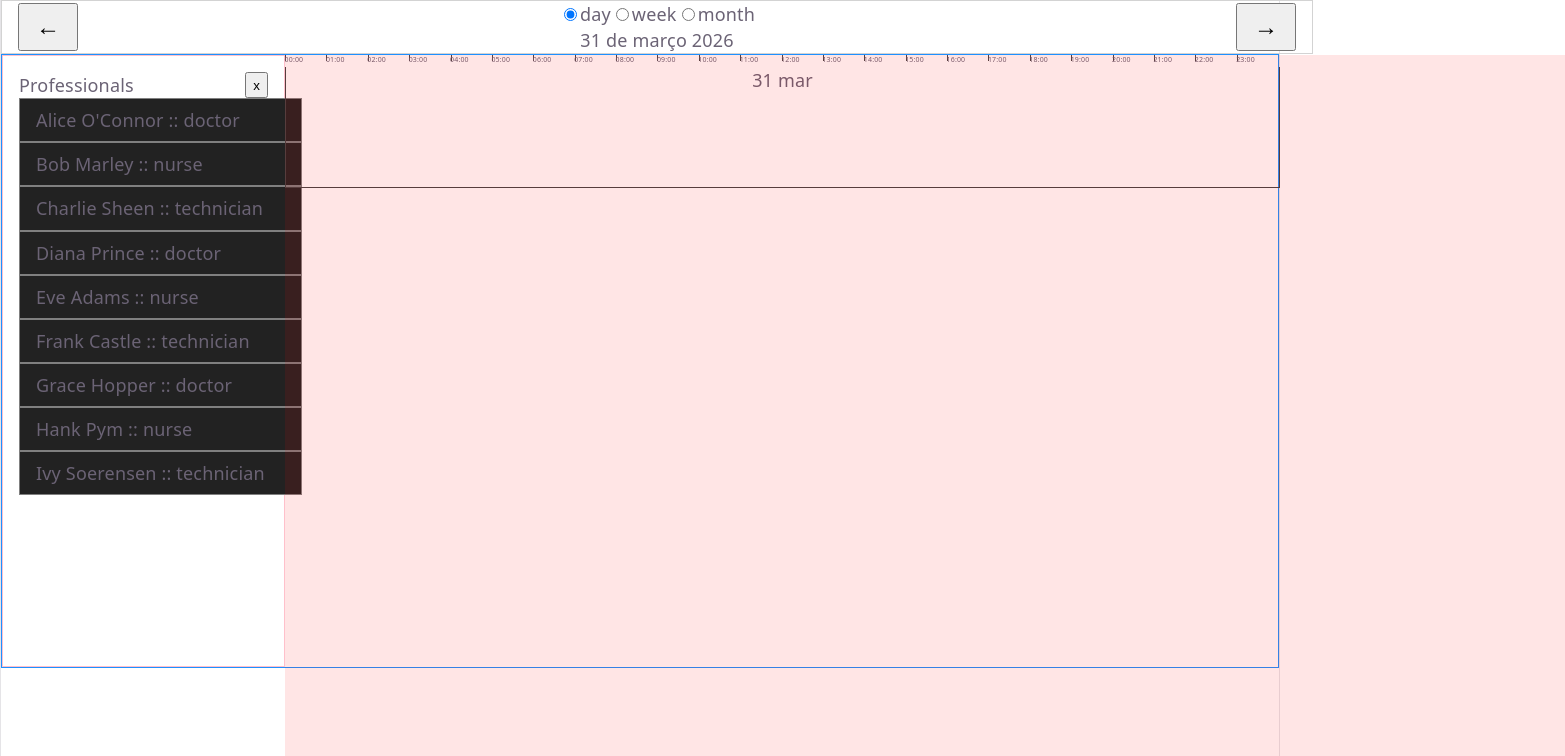
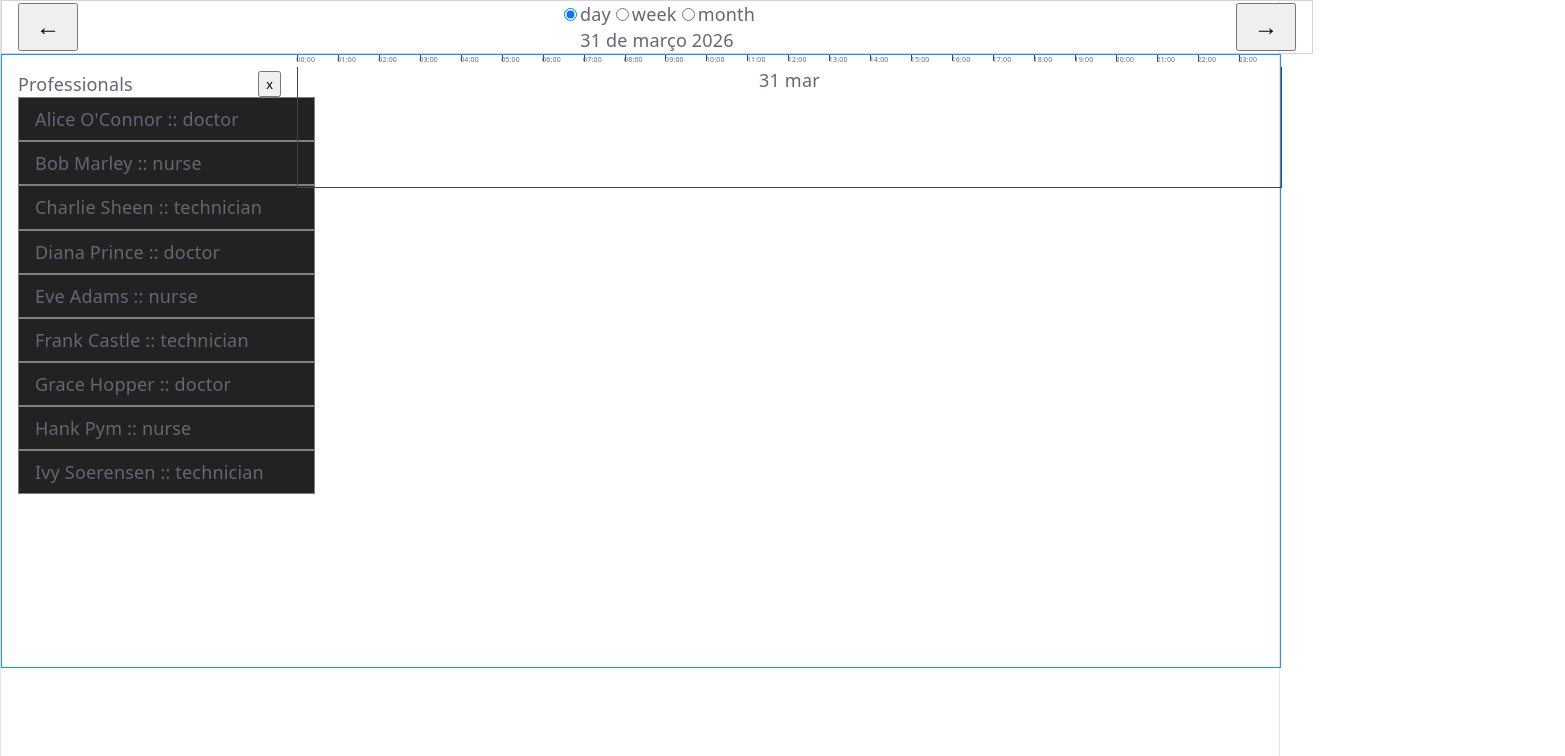
Before and after one commit to mrChernicharo/dnd-test, a React (Vite) app: page / in a window 1280 px wide. Shown: the top 756 px of the page, 1565 px wide, since content can reach past the window. Built offline with nearby package versions, Linux system fonts and the light colour scheme.

Commit message:
CSS hell

```diff
--- a/src/Shifts3.css
+++ b/src/Shifts3.css
@@ -1,5 +1,13 @@
 @scope (.shifts-3) {
   --header-height: 40px;
+
+  --sidebar-width-open: 320px;
+  --sidebar-width-closed: 60px;
+
+  --mobile-bottom-height-open: 380px;
+  --mobile-bottom-height-closed: 60px;
+
+  --slots-container-width: calc(100% - var(--sidebar-width-open));
 
   * {
     font-size: 12px;
@@ -26,6 +34,7 @@
     /* padding: 16px; */
     display: flex;
     flex-direction: row;
+    width: 100%;
 
     height: calc(100vh - var(--header-height));
   }
@@ -40,8 +49,9 @@
   }
 
   .professionals-container {
-    border: 1px solid pink;
+    /* border: 1px solid pink; */
     padding: 16px;
+    flex-shrink: 0;
   }
 
   .professionals-container.desktop {
@@ -62,9 +72,13 @@
 
   .slots-container {
     position: absolute;
-    width: 100%;
+    /* width: 100%; */
     height: 100%;
     background-color: rgba(255, 0, 0, 0.1);
+
+    height: calc(100% - var(--header-height));
+    width: var(--slots-container-width);
+
     /* border: 1px solid lightcyan;
 
     padding: 16px;
@@ -146,6 +160,12 @@
     }
     .professionals-container.mobile {
       display: block;
+      border-top: 1px solid #444;
+    }
+
+    .slots-container {
+      width: 100%;
+      height: calc(100% - var(--mobile-bottom-height-open));
     }
   }
 
--- a/src/Shifts3.tsx
+++ b/src/Shifts3.tsx
@@ -9,7 +9,6 @@ import {
   localeFormat,
   professionals,
   shiftBlueprints,
-  sidebarSize,
   weekStartsOn,
   type ShiftBlueprint,
   type Slot,
@@ -159,7 +158,7 @@ export function Shifts3() {
       <div className="root-container">
         <div
           className="professionals-container desktop"
-          style={{ width: sidebarOpen ? sidebarSize.desktop.open : sidebarSize.desktop.closed }}
+          style={{ width: sidebarOpen ? "var(--sidebar-width-open)" : "var(--sidebar-width-closed)" }}
         >
           <div className="flex justify-between">
             {sidebarOpen && <div>Professionals</div>}
@@ -190,12 +189,22 @@ export function Shifts3() {
             ))}
           </div>
 
-          <div className="slots-container"></div>
+          <div
+            className="slots-container"
+            style={
+              {
+                "--slots-container-width": `calc(100% - ${sidebarOpen ? `var(--sidebar-width-open)` : `var(--sidebar-width-closed)`})`,
+              } as React.CSSProperties
+            }
+          ></div>
         </div>
 
         <div
           className="professionals-container mobile"
-          style={{ height: sidebarOpen ? sidebarSize.mobile.open : sidebarSize.mobile.closed }}
+          style={{
+            height: sidebarOpen ? "var(--mobile-bottom-height-open)" : "var(--mobile-bottom-height-closed)",
+            width: "100%",
+          }}
         >
           <div className="flex justify-between">
             <div>Professionals</div>
--- a/src/shift.constants.ts
+++ b/src/shift.constants.ts
@@ -42,10 +42,10 @@ export type DayBox = {
 export const weekStartsOn = 0; // 0 - sun, 1 - mon, 3 - tue, ...
 export const margin = 16;
 
-export const sidebarSize = {
-  desktop: { open: 320, closed: 60 },
-  mobile: { open: 400, closed: 60 },
-};
+// export const sidebarSize = {
+//   desktop: { open: 320, closed: 60 },
+//   mobile: { open: 400, closed: 60 },
+// };
 
 export const professionals: Professional[] = [
   { id: "p1", name: "Alice O'Connor", profession: "doctor" },
```
